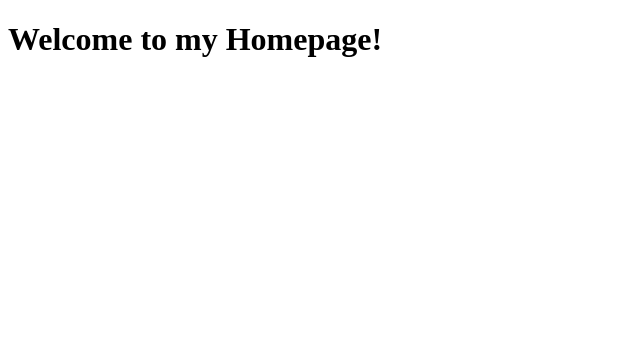
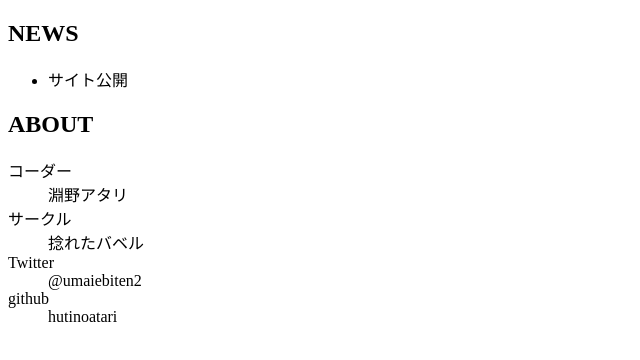
Before and after one commit to hutinoatari/portfolio, a Next.js app: page / in a window 1280 px wide. Shown: the top 360 px of the page, without its empty margins (0-640 px from the left). Built offline with nearby package versions, Linux system fonts and the light colour scheme.

Commit message:
NEWSとABOUT欄を追加

```diff
--- a/src/pages/index.tsx
+++ b/src/pages/index.tsx
@@ -1,7 +1,30 @@
 import { FC } from "react";
 
 const HomePage: FC<{}> = () => {
-    return <h1>Welcome to my Homepage!</h1>;
+    return (
+        <>
+        <section>
+            <h2>NEWS</h2>
+            <ul>
+                <li>サイト公開</li>
+            </ul>
+        </section>
+
+        <section>
+            <h2>ABOUT</h2>
+            <dl>
+                <dt>コーダー</dt>
+                <dd>淵野アタリ</dd>
+                <dt>サークル</dt>
+                <dd>捻れたバベル</dd>
+                <dt>Twitter</dt>
+                <dd>@umaiebiten2</dd>
+                <dt>github</dt>
+                <dd>hutinoatari</dd>
+            </dl>
+        </section>
+        </>
+    );
 }
 
 export default HomePage;
```
